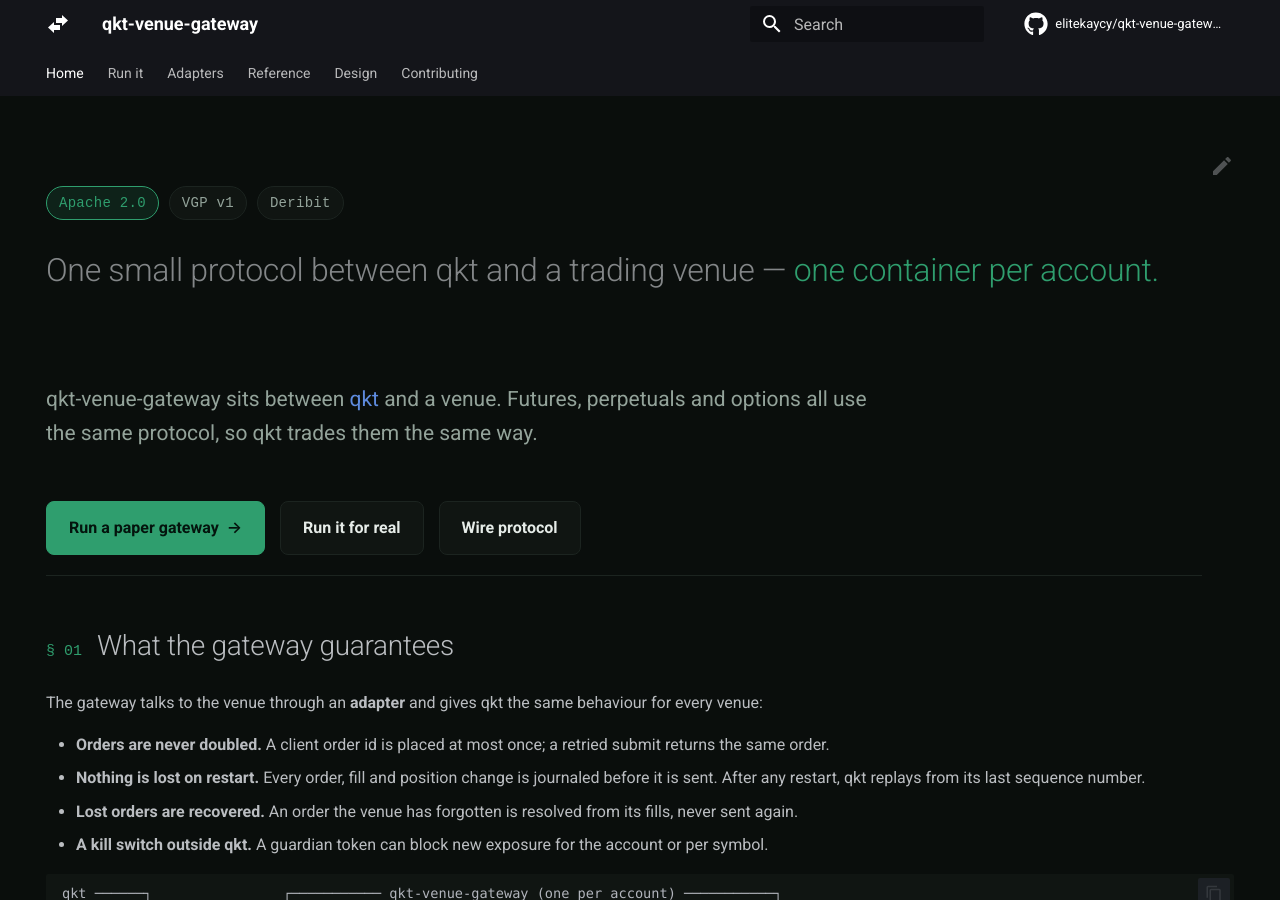
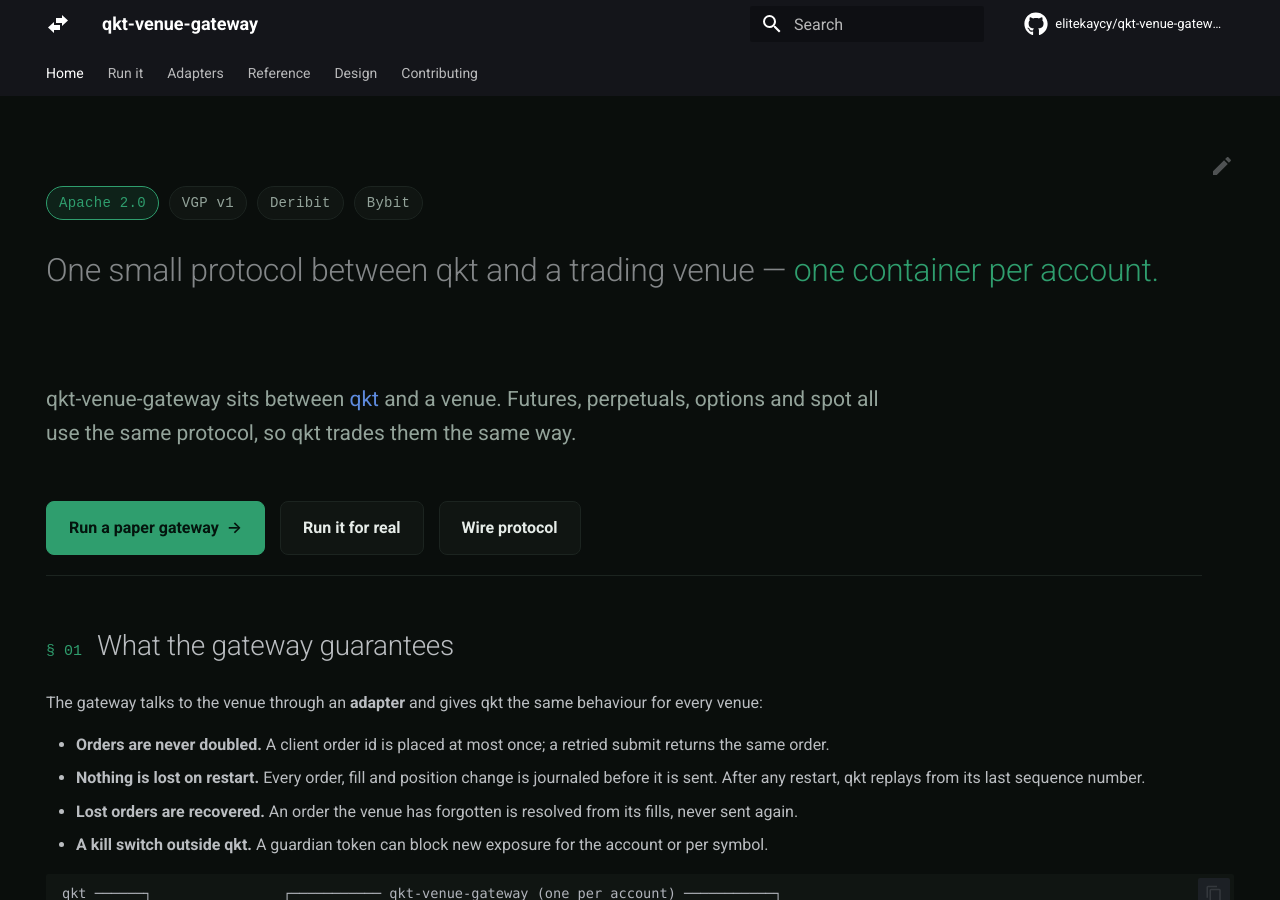
Before and after one commit to elitekaycy/qkt-venue-gateway, an MkDocs documentation site: the page built from docs/index.md, in a window 1280 px wide and 900 px high. Built offline with MkDocs 1.6.1 and Material for MkDocs 9.7.7, drawn with Linux system fonts in a browser that asks for light colours; comment, search, counter and statistics services are not loaded; some of the changed text lies outside the part shown.

Commit message:
docs: add the Bybit adapter and a readme link to the docs site

```diff
--- a/docs/index.md
+++ b/docs/index.md
@@ -11,13 +11,14 @@ hide:
   <span class="pill pill--accent">Apache 2.0</span>
   <span class="pill">VGP v1</span>
   <span class="pill">Deribit</span>
+  <span class="pill">Bybit</span>
 </div>
 
 # One small protocol between qkt and a trading venue — <em>one container per account.</em> { .vgw-hero__lede }
 
 <p class="vgw-hero__sub" markdown="0">
 qkt-venue-gateway sits between <a href="https://docs.tryqkt.com">qkt</a> and a venue. Futures,
-perpetuals and options all use the same protocol, so qkt trades them the same way.
+perpetuals, options and spot all use the same protocol, so qkt trades them the same way.
 </p>
 
 <div class="vgw-hero__ctas" markdown="0">
@@ -94,6 +95,7 @@ qkt refuses to start if the gateway's adapter, account or trade mode don't match
 |---|---|---|
 | [`paper`](adapters/paper.md) | Simulated account on Deribit's public prices | Stable |
 | [`deribit`](adapters/deribit.md) | Deribit testnet and mainnet | Stable; settlement history not served yet |
+| [`bybit`](adapters/bybit.md) | Bybit testnet and mainnet: USDT/USDC linear contracts, or spot | New |
 
 Want another venue? See [writing an adapter](writing-an-adapter.md) and the [adapter rules](adapters.md).
 
--- a/mkdocs.yml
+++ b/mkdocs.yml
@@ -71,6 +71,7 @@ nav:
   - Adapters:
       - Paper: adapters/paper.md
       - Deribit: adapters/deribit.md
+      - Bybit: adapters/bybit.md
       - Adapter rules: adapters.md
       - Writing an adapter: writing-an-adapter.md
   - Reference:
```
Also changed, not shown: README.md (+1 -0 lines), docs/adapters/bybit.md (added, +5 -0 lines).
